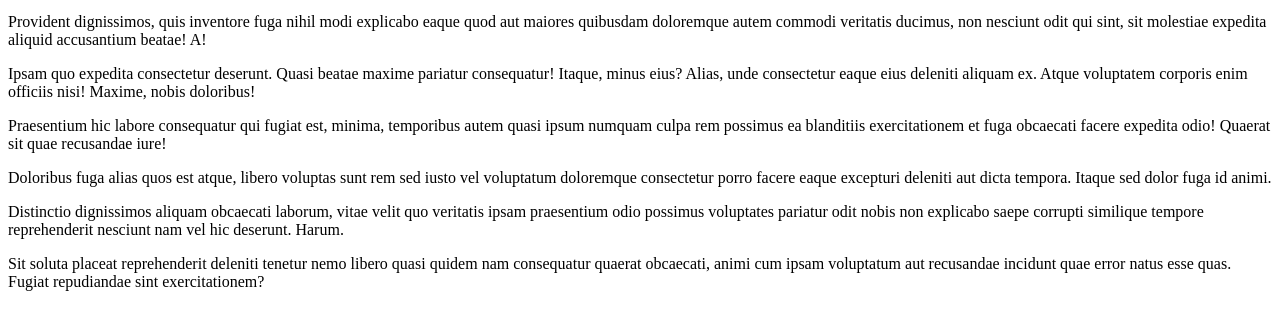
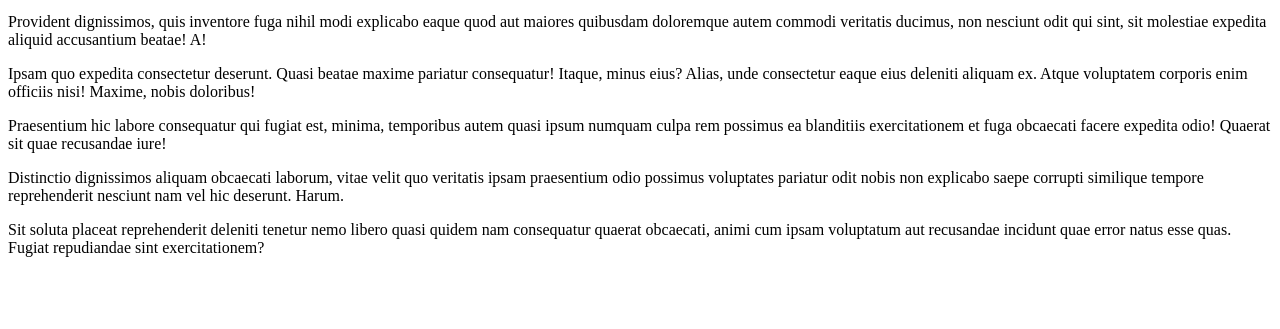
Before and after one commit to AigerimAkmatalieva/06.10.21, a plain HTML site: page index.html in a window 1280 px wide. Shown: the part 119-448 px from the top of the page. Drawn offline with Linux system fonts and the light colour scheme.

Commit message:
index.html

```diff
--- a/index.html
+++ b/index.html
@@ -12,8 +12,6 @@
   <p>Provident dignissimos, quis inventore fuga nihil modi explicabo eaque quod aut maiores quibusdam doloremque autem commodi veritatis ducimus, non nesciunt odit qui sint, sit molestiae expedita aliquid accusantium beatae! A!</p>
   <p>Ipsam quo expedita consectetur deserunt. Quasi beatae maxime pariatur consequatur! Itaque, minus eius? Alias, unde consectetur eaque eius deleniti aliquam ex. Atque voluptatem corporis enim officiis nisi! Maxime, nobis doloribus!</p>
   <p>Praesentium hic labore consequatur qui fugiat est, minima, temporibus autem quasi ipsum numquam culpa rem possimus ea blanditiis exercitationem et fuga obcaecati facere expedita odio! Quaerat sit quae recusandae iure!</p>
-
-  <p>Doloribus fuga alias quos est atque, libero voluptas sunt rem sed iusto vel voluptatum doloremque consectetur porro facere eaque excepturi deleniti aut dicta tempora. Itaque sed dolor fuga id animi.</p>
   <p>Distinctio dignissimos aliquam obcaecati laborum, vitae velit quo veritatis ipsam praesentium odio possimus voluptates pariatur odit nobis non explicabo saepe corrupti similique tempore reprehenderit nesciunt nam vel hic deserunt. Harum.</p>
   <p>Sit soluta placeat reprehenderit deleniti tenetur nemo libero quasi quidem nam consequatur quaerat obcaecati, animi cum ipsam voluptatum aut recusandae incidunt quae error natus esse quas. Fugiat repudiandae sint exercitationem?</p>
 </body>
```
